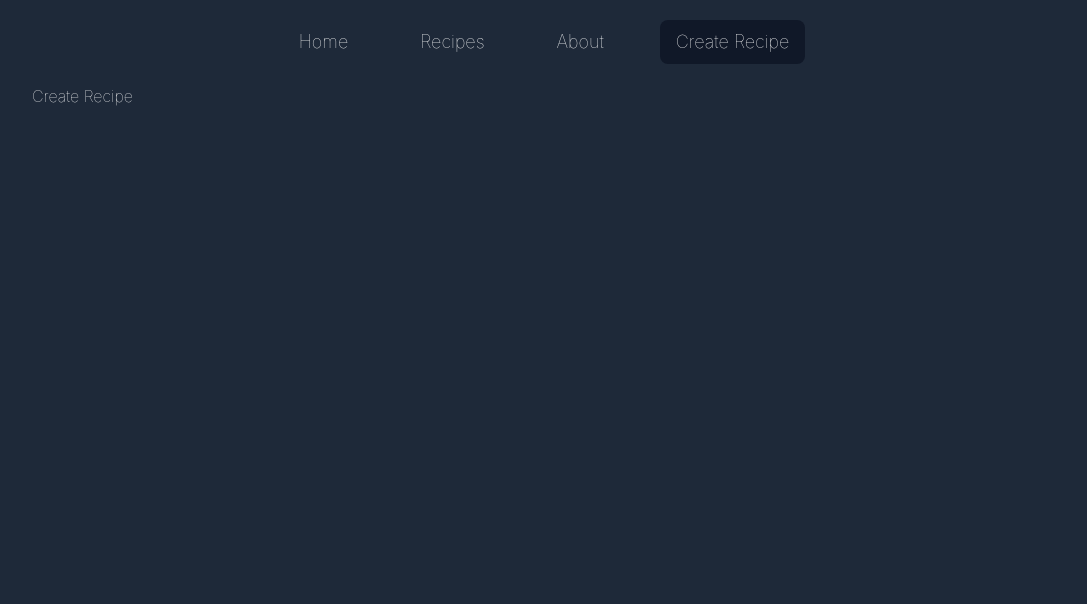
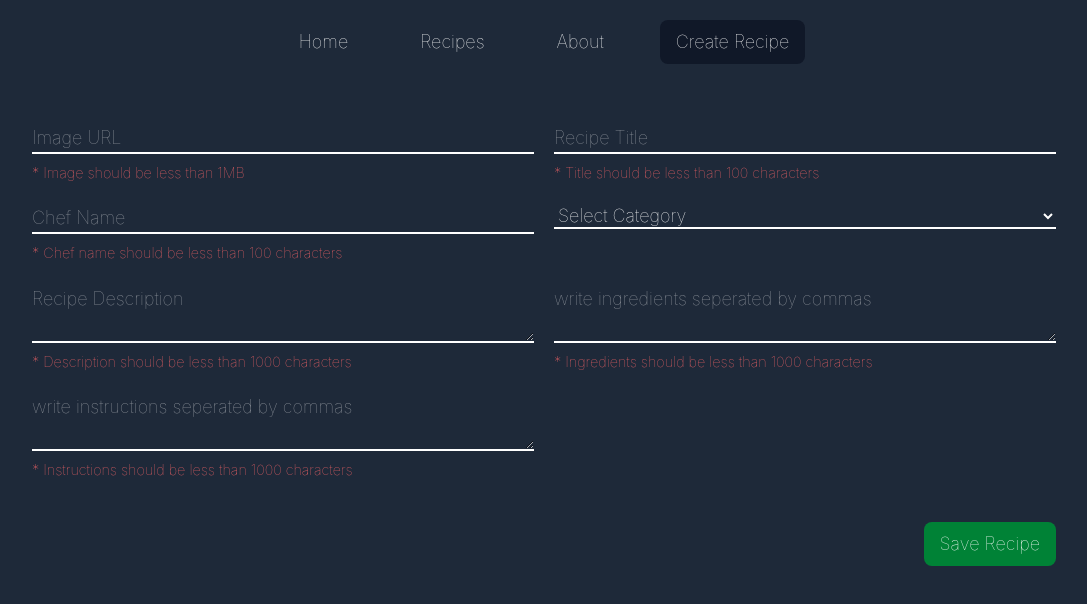
Before and after one commit to AlokKumarYadav2410/recipe-vault, a React (Vite) app: page /create-recipe in a window 1280 px wide. Shown: the top 604 px of the page, without its empty margins (96-1183 px from the left). Built offline with nearby package versions, Linux system fonts and the light colour scheme.

Commit message:
add CreateRecipe form with fields for image, title, chef, category, description, ingredients, and instructions

```diff
--- a/src/App.jsx
+++ b/src/App.jsx
@@ -4,7 +4,7 @@ import Navbar from './components/Navbar'
 
 const App = () => {
   return (
-    <div className='py-5 px-[10%] bg-gray-800 w-screen h-screen font-thin text-white' >
+    <div className='py-5 px-[10%] bg-gray-800 min-h-screen font-thin text-white' >
       <Navbar />
       <MainRoutes />
     </div>
--- a/src/components/Navbar.jsx
+++ b/src/components/Navbar.jsx
@@ -6,7 +6,7 @@ const Navbar = () => {
     const notActiveClass = 'text-white px-4 py-2 hover:text-gray-400 transition-all duration-300'
 
     return (
-        <div className='flex justify-center gap-x-10 text-lg mb-5 items-center' >
+        <div className='flex flex-wrap justify-center gap-x-10 text-lg mb-5 items-center' >
             <NavLink to='/' className={({ isActive }) => isActive ? activeClass : notActiveClass}>Home</NavLink>
             <NavLink to='/recipes' className={({ isActive }) => isActive ? activeClass : notActiveClass}>Recipes</NavLink>
             <NavLink to='/about' className={({ isActive }) => isActive ? activeClass : notActiveClass}>About</NavLink>
--- a/src/pages/CreateRecipe.jsx
+++ b/src/pages/CreateRecipe.jsx
@@ -1,10 +1,109 @@
-import React from 'react'
+import { nanoid } from 'nanoid';
+import { useForm } from 'react-hook-form'
 
 const CreateRecipe = () => {
+
+  const { register, handleSubmit } = useForm();
+
+  const SubmitHandler = (data) => {
+    data.id = nanoid();
+    console.log(data);
+
+  }
+
   return (
-    <div>
-      Create Recipe
-    </div>
+    <form onSubmit={handleSubmit(SubmitHandler)} className='w-full flex flex-col mx-auto gap-5 py-10 sm:text-lg' >
+      <div className='w-full mx-auto grid sm:grid-cols-2 gap-5'>
+        <div className='flex flex-col gap-2'>
+          <input
+            type="url"
+            {...register("image")}
+            className='block w-full border-b-2 outline-none'
+            placeholder='Image URL'
+          />
+          <small className='text-red-400'>
+            * Image should be less than 1MB
+          </small>
+        </div>
+
+        <div className='flex flex-col gap-2'>
+          <input
+            type="text"
+            {...register("title")}
+            placeholder="Recipe Title"
+            className='block w-full border-b-2 outline-none'
+          />
+          <small className='text-red-400'>
+            * Title should be less than 100 characters
+          </small>
+        </div>
+
+        <div className='flex flex-col gap-2'>
+          <input
+            type="text"
+            {...register("chef")}
+            placeholder="Chef Name"
+            className='block w-full border-b-2 outline-none'
+          />
+          <small className='text-red-400'>
+            * Chef name should be less than 100 characters
+          </small>
+        </div>
+
+        <div className='flex flex-col gap-2'>
+          <select name="category" id="category" {...register("category")} className='block w-full border-b-2 outline-none'>
+            <option className='text-black' value="">Select Category</option>
+            <option className='text-black' value="breakfast">Breakfast</option>
+            <option className='text-black' value="lunch">Lunch</option>
+            <option className='text-black' value="dinner">Dinner</option>
+            <option className='text-black' value="dessert">Dessert</option>
+          </select>
+        </div>
+
+        <div className='flex flex-col gap-2'>
+          <textarea
+            type="text"
+            {...register("description")}
+            placeholder="Recipe Description"
+            className='block w-full border-b-2 outline-none'
+          ></textarea>
+          <small className='text-red-400'>
+            * Description should be less than 1000 characters
+          </small>
+        </div>
+
+        <div className='flex flex-col gap-2'>
+          <textarea
+            type="text"
+            {...register("ingredients")}
+            placeholder="write ingredients seperated by commas"
+            className='block w-full border-b-2 outline-none'
+          ></textarea>
+          <small className='text-red-400'>
+            * Ingredients should be less than 1000 characters
+          </small>
+
+        </div>
+
+        <div className='flex flex-col gap-2'>
+          <textarea
+            type="text"
+            {...register("instructions")}
+            placeholder="write instructions seperated by commas"
+            className='block w-full border-b-2 outline-none'
+          ></textarea>
+          <small className='text-red-400'>
+            * Instructions should be less than 1000 characters
+          </small>
+        </div>
+
+
+      </div>
+
+      <button className='block self-end w-fit mt-5 bg-green-700 px-4 py-2 rounded-lg cursor-pointer hover:bg-green-600 transition-colors duration-300 active:scale-95' type='submit' >
+        Save Recipe
+      </button>
+    </form>
   )
 }
 
```
